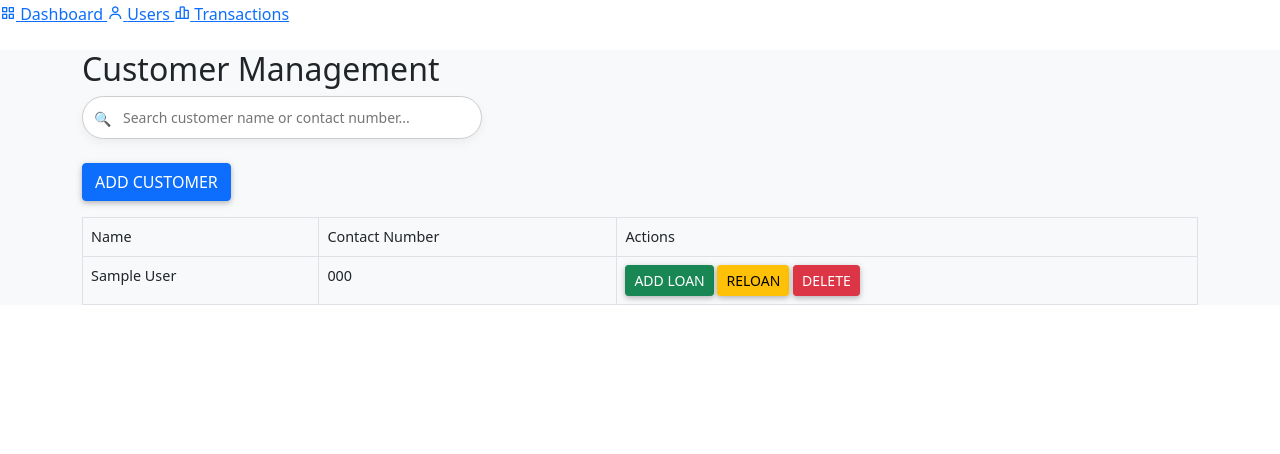
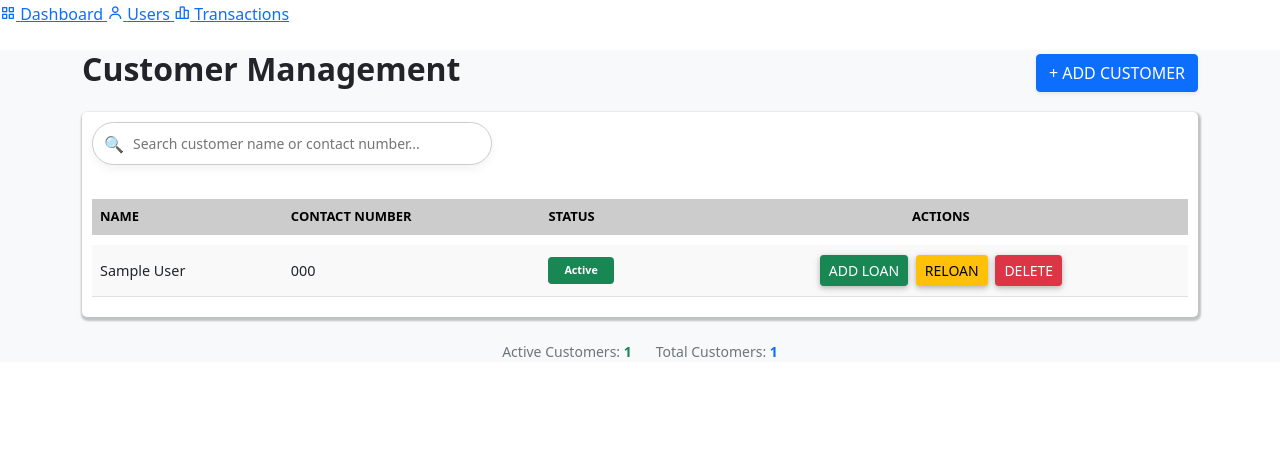
Before and after one commit to jonathan24-prog/Loan-management-System, a Django app: page /customers/ in a window 1280 px wide. Shown: the part 346-800 px from the top of the page. Run offline with Django 5.2, Linux system fonts and the light colour scheme; tables that the repository leaves empty hold one stand-in row (values such as "Sample post"); some libraries are stand-ins or nearby versions.

Commit message:
fix UI in customer table

```diff
--- a/loans/models.py
+++ b/loans/models.py
@@ -5,6 +5,10 @@ from django.db import models
 class Customer(models.Model):
     full_name = models.CharField(max_length=200)
     contact_number = models.CharField(max_length=20, blank=True, null=True)
+
+    @property
+    def is_active(self):
+        return self.loans.filter(remaining_balance__gt=0).exists()
 
     def __str__(self):
         return self.full_name
--- a/loans/templates/loans/customers.html
+++ b/loans/templates/loans/customers.html
@@ -3,9 +3,22 @@
 {% block content %}
 
 <div class="container mt-4">
-    <h2>Customer Management</h2>
 
-    <!-- 🔍 Modern Search Bar -->
+    <!-- Header -->
+    <div class="d-flex justify-content-between align-items-center mb-3">
+        <h2 class="fw-bold">Customer Management</h2>
+
+        <!-- Add Customer Button -->
+        <button type="button" class="btn btn-primary shadow-sm"
+                data-bs-toggle="modal" data-bs-target="#addCustomerModal">
+            + Add Customer
+        </button>
+    </div>
+
+    <!-- 🔍 Search -->
+
+    <!-- 📋 Customer Table -->
+    <div class="table-container">
         <form method="GET" class="mb-4" id="searchForm">
         <div class="search-wrapper">
             <span class="search-icon">🔍</span>
@@ -25,80 +38,47 @@
         </div>
     </form>
 
-    <!-- Add Customer Button -->
-    <button type="button" class="btn btn-primary mb-3" data-bs-toggle="modal" data-bs-target="#addCustomerModal">
-        Add Customer
-    </button>
-
-    <!-- Add Customer Modal -->
-    <div class="modal fade" id="addCustomerModal" tabindex="-1">
-        <div class="modal-dialog">
-            <div class="modal-content">
-                <div class="modal-header">
-                    <h5 class="modal-title">Add Customer</h5>
-                    <button type="button" class="btn-close" data-bs-dismiss="modal"></button>
-                </div>
-
-                <form method="POST">
-                    {% csrf_token %}
-                    <div class="modal-body">
-
-                        <div class="mb-3">
-                            <label>Full Name</label>
-                            {{ form.full_name }}
-                        </div>
-
-                        <div class="mb-3">
-                            <label>Contact Number</label>
-                            {{ form.contact_number }}
-                        </div>
-
-                    </div>
-
-                    <div class="modal-footer">
-                        <button type="button" class="btn btn-secondary" data-bs-dismiss="modal">Close</button>
-                        <button type="submit" class="btn btn-primary">Add Customer</button>
-                    </div>
-                </form>
-            </div>
-        </div>
-    </div>
-
-    <!-- Customer Table -->
-    <table class="table table-bordered">
-        <thead>
+        <table class="table modern-table align-middle" >
+            <thead style="background-color: #cccccc;">
                 <tr>
-                <th>Name</th>
-                <th>Contact Number</th>
-                <th>Actions</th>
+                    <th style="font-weight: 800; color: black;">Name</th>
+                    <th style="font-weight: 800; color: black;">Contact Number</th>
+                    <th style="font-weight: 800; color: black;">Status</th>
+                    <th class="text-center" style="font-weight: 800; color: black;">Actions</th>
                 </tr>
             </thead>
 
             <tbody>
                 {% for customer in customers %}
                 <tr class="clickable-row" data-href="{% url 'customer_detail' customer.pk %}">
-                <td>{{ customer.full_name }}</td>
+                    <td class="fw-semibold">{{ customer.full_name }}</td>
                     <td>{{ customer.contact_number }}</td>
                     <td>
+                        {% if customer.is_active %}
+                            <span class="badge bg-success px-3 py-2">Active</span>
+                        {% else %}
+                            <span class="badge bg-secondary px-3 py-2">No Loan</span>
+                        {% endif %}
+                    </td>
 
+                    <td class="text-center">
                         <a href="{% url 'add_loan' customer.pk %}"
-                       class="btn btn-sm btn-success"
-                       onclick="event.stopPropagation();">
+                           class="btn btn-sm btn-success action-btn">
                             Add Loan
                         </a>
 
                         <a href="{% url 'reloan' customer.pk %}"
-                       class="btn btn-sm btn-warning"
-                       onclick="event.stopPropagation();">
+                           class="btn btn-sm btn-warning action-btn">
                             Reloan
                         </a>
 
-                    <button type="button" class="btn btn-sm btn-danger"
+                        <button type="button" class="btn btn-sm btn-danger action-btn"
                             data-bs-toggle="modal"
-                        data-bs-target="#deleteModal{{ customer.pk }}"
-                        onclick="event.stopPropagation();">
+                            data-bs-target="#deleteModal{{ customer.pk }}">
                             Delete
                         </button>
+                    </td>
+                </tr>
 
                 <!-- Delete Modal -->
                 <div class="modal fade" id="deleteModal{{ customer.pk }}" tabindex="-1">
@@ -110,20 +90,21 @@
                                 <button type="button" class="btn-close" data-bs-dismiss="modal"></button>
                             </div>
 
-                                <div class="modal-body">
-                                    Are you sure you want to delete
-                                    <strong>{{ customer.full_name }}</strong>?
+                            <div class="modal-body text-center">
+                                <p>Are you sure you want to delete</p>
+                                <strong class="text-danger">{{ customer.full_name }}</strong>?
                             </div>
 
-                                <div class="modal-footer">
-                                    <button type="button" class="btn btn-secondary" data-bs-dismiss="modal">
+                            <div class="modal-footer justify-content-center">
+                                <button type="button" class="btn btn-secondary"
+                                        data-bs-dismiss="modal">
                                     Cancel
                                 </button>
 
                                 <form method="POST" action="{% url 'customer_delete' customer.pk %}">
                                     {% csrf_token %}
                                     <button type="submit" class="btn btn-danger">
-                                            Delete
+                                        Yes, Delete
                                     </button>
                                 </form>
                             </div>
@@ -132,35 +113,44 @@
                     </div>
                 </div>
 
-                </td>
-            </tr>
                 {% empty %}
                 <tr>
-                <td colspan="3" class="text-center">No customers found</td>
+                    <td colspan="3">
+                        <div class="empty-state">
+                            <h5>No customers found</h5>
+                            <p>Try adjusting your search or add a new customer.</p>
+                        </div>
+                    </td>
                 </tr>
                 {% endfor %}
             </tbody>
         </table>
     </div>
 
+    <!-- 📊 Footer Summary -->
+    <div class="d-flex justify-content-center gap-4 mt-4 text-muted small">
+
+    <div>
+        Active Customers:
+        <strong class="text-success">{{ active_customers }}</strong>
+    </div>
+
+    <div>
+        Total Customers:
+        <strong class="text-primary">{{ customers|length }}</strong>
+    </div>
+
+</div>
+</div>
+
 <!-- Bootstrap -->
 <script src="https://cdn.jsdelivr.net/npm/bootstrap@5.3.2/dist/js/bootstrap.bundle.min.js"></script>
-
-<style>
-.modal-backdrop {
-    background-color: rgba(0,0,0,0.8);
-}
-.clickable-row:hover {
-    background-color: #dbdbdb;
-}
-</style>
 
 <script>
 document.addEventListener('DOMContentLoaded', function () {
 
     // Clickable rows
     document.querySelectorAll('.clickable-row').forEach(row => {
-        row.style.cursor = 'pointer';
         row.addEventListener('click', () => {
             window.location.href = row.dataset.href;
         });
@@ -173,7 +163,6 @@ document.addEventListener('DOMContentLoaded', function () {
         });
     });
 
-    // 🔍 AUTO SEARCH (with debounce for performance)
     // 🔍 Auto search with debounce
     let timer;
     const input = document.getElementById('searchInput');
@@ -182,7 +171,8 @@ input.addEventListener('keyup', function () {
         clearTimeout(timer);
         timer = setTimeout(() => {
             document.getElementById('searchForm').submit();
-    }, 1000);
+        }, 800);
+    });
 });
 
 // ❌ Clear search
@@ -191,11 +181,62 @@ function clearSearch() {
     input.value = '';
     document.getElementById('searchForm').submit();
 }
-
-});
 </script>
 
 <style>
+
+/* Table container */
+.table-container {
+    background: #fff;
+    border-radius: 5px;
+    /* border: 1px solid rgba(0, 0, 0, 0.603); */
+    padding: 10px;
+    box-shadow: 1px 2px 2px 2px rgba(0, 0, 0, 0.219);
+}
+
+/* Modern table */
+.modern-table {
+    margin-bottom: 0;
+    border-collapse: separate;
+    border-spacing: 0 10px;
+}
+
+.modern-table thead th {
+    border: none;
+    font-size: 13px;
+    color: #888;
+    text-transform: uppercase;
+}
+
+.modern-table tbody tr {
+    background: #f9f9f9;
+    border-radius: 10px;
+    transition: 0.3s;
+}
+
+.modern-table tbody tr:hover {
+    background: #d3d3d3;
+    transform: scale(1.01);
+}
+
+/* Action buttons */
+.action-btn {
+    margin: 2px;
+    transition: 0.2s;
+}
+
+.action-btn:hover {
+    transform: translateY(-5px);
+}
+
+/* Empty state */
+.empty-state {
+    text-align: center;
+    padding: 30px;
+    color: #888;
+}
+
+/* Search UI */
 .search-wrapper {
     position: relative;
     max-width: 400px;
@@ -203,7 +244,7 @@ function clearSearch() {
 
 .search-input {
     width: 100%;
-    padding: 10px 40px 10px 40px;
+    padding: 10px 40px;
     border-radius: 25px;
     border: 1px solid #ccc;
     outline: none;
@@ -222,7 +263,6 @@ function clearSearch() {
     left: 12px;
     top: 50%;
     transform: translateY(-50%);
-    font-size: 14px;
     color: #888;
 }
 
@@ -233,7 +273,6 @@ function clearSearch() {
     transform: translateY(-50%);
     border: none;
     background: none;
-    font-size: 14px;
     cursor: pointer;
     color: #999;
 }
@@ -241,6 +280,7 @@ function clearSearch() {
 .clear-btn:hover {
     color: #000;
 }
+
 </style>
 
 {% endblock %}
--- a/loans/views.py
+++ b/loans/views.py
@@ -44,18 +44,28 @@ def dashboard(request):
 # ================= CUSTOMERS =================
 from django.db.models import Q  # ADD THIS IMPORT
 
+from django.db.models import Q
+
 def customers(request):
-    query = request.GET.get('q')  # GET SEARCH INPUT
+    query = request.GET.get('q')
 
-    customers = Customer.objects.all()
+    customers = Customer.objects.all().prefetch_related('loans')
 
-    # APPLY FILTER
+    # 🔍 SEARCH
     if query:
         customers = customers.filter(
             Q(full_name__icontains=query) |
             Q(contact_number__icontains=query)
         )
 
+    # 🧮 COUNTS
+    total_customers = customers.count()
+
+    active_customers = Customer.objects.filter(
+        loans__remaining_balance__gt=0
+    ).distinct().count()
+
+    # ➕ ADD CUSTOMER
     if request.method == "POST":
         form = CustomerForm(request.POST)
         if form.is_valid():
@@ -66,7 +76,9 @@ def customers(request):
 
     context = {
         'form': form,
-        'customers': customers
+        'customers': customers,
+        'total_customers': total_customers,
+        'active_customers': active_customers,
     }
 
     return render(request, 'loans/customers.html', context)
```
Lines whose indentation alone changed are shown as unchanged.
